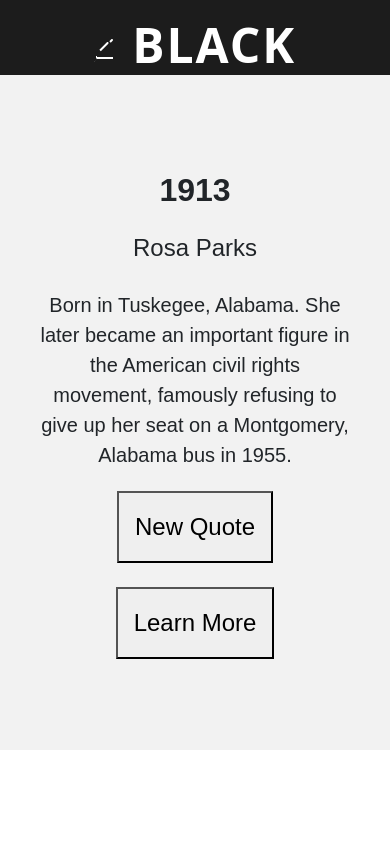
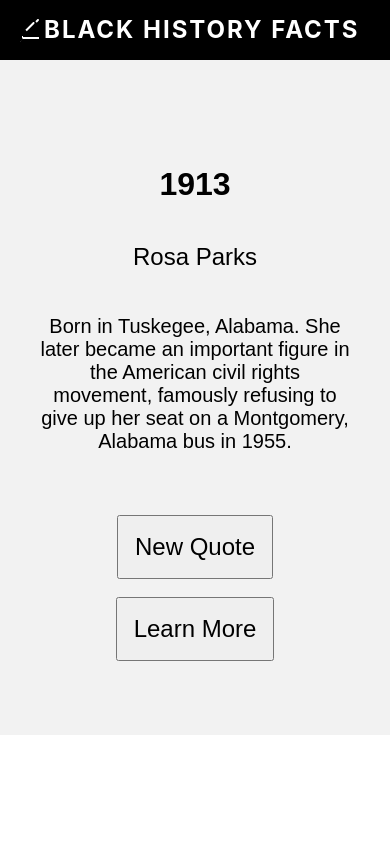
Before and after one commit to asiakay/history-fact-app, a React (Create React App) app: page / in a window 390 px wide. Shown: the top 844 px of the page. Built offline with nearby package versions, Linux system fonts and the light colour scheme; a small style sheet from the web is missing.

Commit message:
added styled components

```diff
--- a/package.json
+++ b/package.json
@@ -8,10 +8,12 @@
     "@testing-library/user-event": "^13.5.0",
     "bootstrap": "^5.2.3",
     "react": "^18.2.0",
-    "react-bootstrap": "^2.7.2",
     "react-dom": "^18.2.0",
     "react-scripts": "5.0.1",
-    "web-vitals": "^2.1.4"
+    "styled-components": "^5.3.9",
+    "web-vitals": "^2.1.4",
+    "webpack": "^5.78.0",
+    "webpack-cli": "^5.0.1"
   },
   "scripts": {
     "start": "react-scripts start",
--- a/public/index.html
+++ b/public/index.html
@@ -2,15 +2,15 @@
 <html lang="en">
   <!-- Required meta tags -->
   <meta charset="utf-8" />
-  <meta name="viewport" content="width=device-width, initial-scale=1, shrink-to-fit=no" />
+  <meta name="viewport" content="width>=device-width, initial-scale=1, shrink-to-fit=no" />
 
   <!-- Bootstrap CSS -->
-  <link
+<!--   <link
     rel="stylesheet"
     href="https://stackpath.bootstrapcdn.com/bootstrap/4.5.2/css/bootstrap.min.css"
     integrity="sha384-OgVRvuATP1z7JjHLkuOU7Xw704+h835Lr+6QL9UvYjZE3Ipu6Tp75j7Bh/kR0JKI"
     crossorigin="anonymous"
-  />
+  /> -->
 
     <title>Black History Facts</title>
   </head>
--- a/src/App.css
+++ b/src/App.css
@@ -28,6 +28,12 @@
   color: #61dafb;
 }
 
+h1 {
+  font-size: 14px;
+  line-height: 1.2;
+  margin: 0 0 20px;
+}
+
 @keyframes App-logo-spin {
   from {
     transform: rotate(0deg);
--- a/src/Header.js
+++ b/src/Header.js
@@ -1,15 +1,36 @@
 import React from 'react';
+import styled from 'styled-components';
+
+const StyledHeader = styled.header`
+  height: 60px;
+  background-color: #000;
+  box-shadow: 0 2px 4px rgba(0, 0, 0, 0.1);
+  display: flex;
+  align-items: center;
+  justify-content: space-between;
+  padding: 0 20px;
+`;
+
+ const Title = styled.h1`
+  font-size: 24px;
+  line-height: 1.5;
+  margin: 0;
+  display: flex;
+  align-items: center;
+  color: white;
+`;
+
 
 function Header() {
   return (
-    <header>
-        <h1>
+    <StyledHeader>
+        <Title>
  <svg xmlns="http://www.w3.org/2000/svg" width="24" height="24" viewBox="0 0 24 24" fill="white">
   <path d="M18.707,1.293c-0.391-0.391-1.023-0.391-1.414,0l-1.958,1.958l1.414,1.414l1.958-1.958C19.098,2.316,19.098,1.684,18.707,1.293z"/>
   <path d="M14.293,5.707l-7.485,7.485l-1.414-1.414l7.485-7.485c0.391-0.391,1.023-0.391,1.414,0l0,0C14.684,4.684,14.684,5.316,14.293,5.707z"/>
   <path d="M3.008,20.975L0,24l2.025-2.025c0.096-0.096,0.204-0.182,0.318-0.255C2.438,21.486,2.721,21,3.268,21H19v-2H3.109C3.057,18.875,3.022,18.75,3,18.623V18H2v2C2,20.202,2.798,20.986,3.008,20.975z"/>
-</svg> Black History Facts</h1>
-    </header>
+</svg> Black History Facts</Title>
+</StyledHeader>
   );
 }
 
--- a/src/index.css
+++ b/src/index.css
@@ -1,13 +1,30 @@
 body {
   margin: 0;
-  font-family: -apple-system, BlinkMacSystemFont, 'Segoe UI', 'Roboto', 'Oxygen',
-    'Ubuntu', 'Cantarell', 'Fira Sans', 'Droid Sans', 'Helvetica Neue',
+  font-family: -apple-system, BlinkMacSystemFont, "Segoe UI", "Roboto", "Oxygen",
+    "Ubuntu", "Cantarell", "Fira Sans", "Droid Sans", "Helvetica Neue",
     sans-serif;
   -webkit-font-smoothing: antialiased;
   -moz-osx-font-smoothing: grayscale;
 }
 
 code {
-  font-family: source-code-pro, Menlo, Monaco, Consolas, 'Courier New',
+  font-family: source-code-pro, Menlo, Monaco, Consolas, "Courier New",
     monospace;
 }
+
+header {
+  height: 60px;
+  background-color: #fff;
+  box-shadow: 0 2px 4px rgba(0, 0, 0, 0.1);
+  display: flex;
+  align-items: center;
+  justify-content: space-between;
+  padding: 0 20px;
+}
+
+@media (max-width: 768px) {
+  h1 {
+    font-size: 14px;
+    line-height: 1.5;
+  }
+}
--- a/src/index.js
+++ b/src/index.js
@@ -1,10 +1,13 @@
 import React from 'react';
 import ReactDOM from 'react-dom/client';
 import './index.css';
-import 'bootstrap/dist/css/bootstrap.min.css';
 
 import App from './App';
 import reportWebVitals from './reportWebVitals';
+
+(() => {
+  console.log('webpack worked')
+})();
 
 const root = ReactDOM.createRoot(document.getElementById('root'));
 root.render(
--- /dev/null
+++ b/webpack.config.js
@@ -0,0 +1,19 @@
+const path = require('path')
+
+module.exports = {
+  entry: path.resolve(__dirname, 'src', 'index.js'),
+  output: {
+    path: path.resolve(__dirname, 'dist'),
+    filename: 'bundle.js',
+    test: /\.css$/,
+    use: [
+      'style-loader',
+      {
+        loader: 'css-loader',
+        options: {
+          modules: true,
+        },
+      },
+    ],
+  }
+}
```
Also changed, not shown: 1 other file (tests, documents, lock files or other folders).
